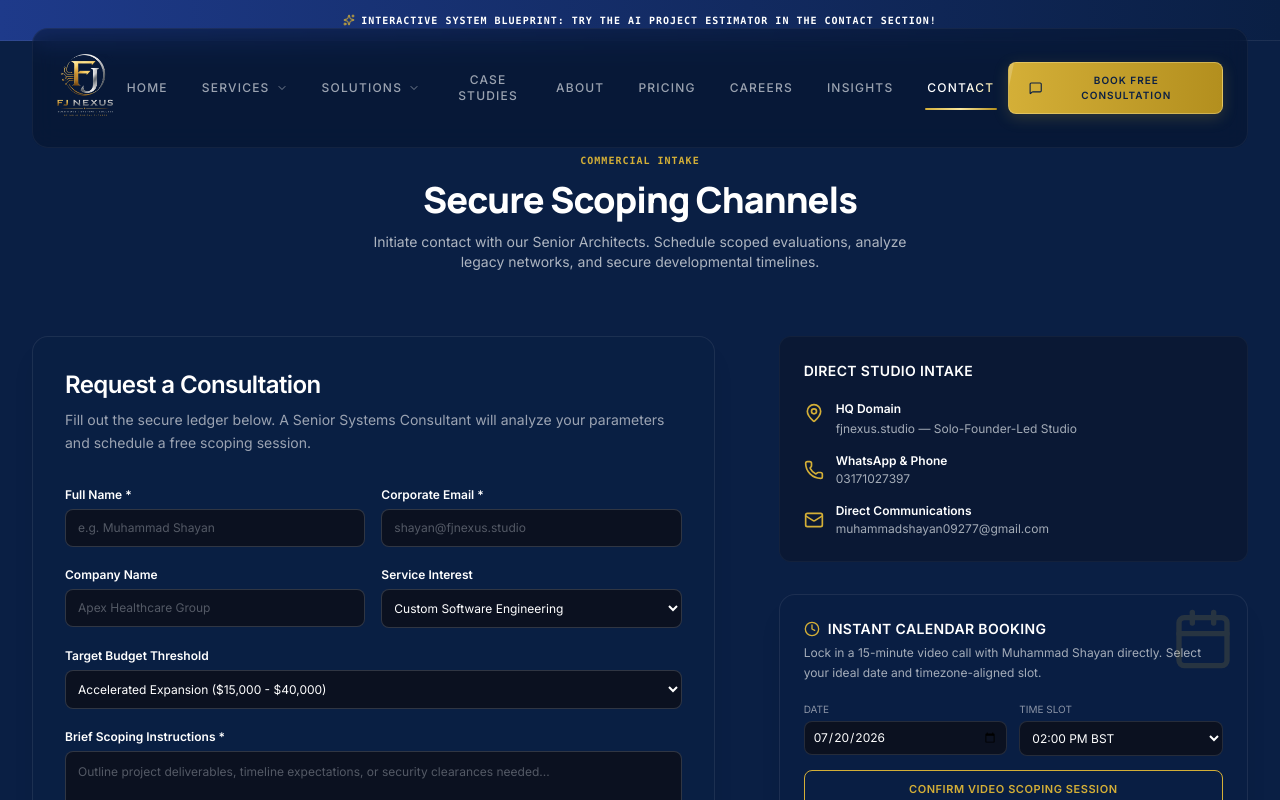
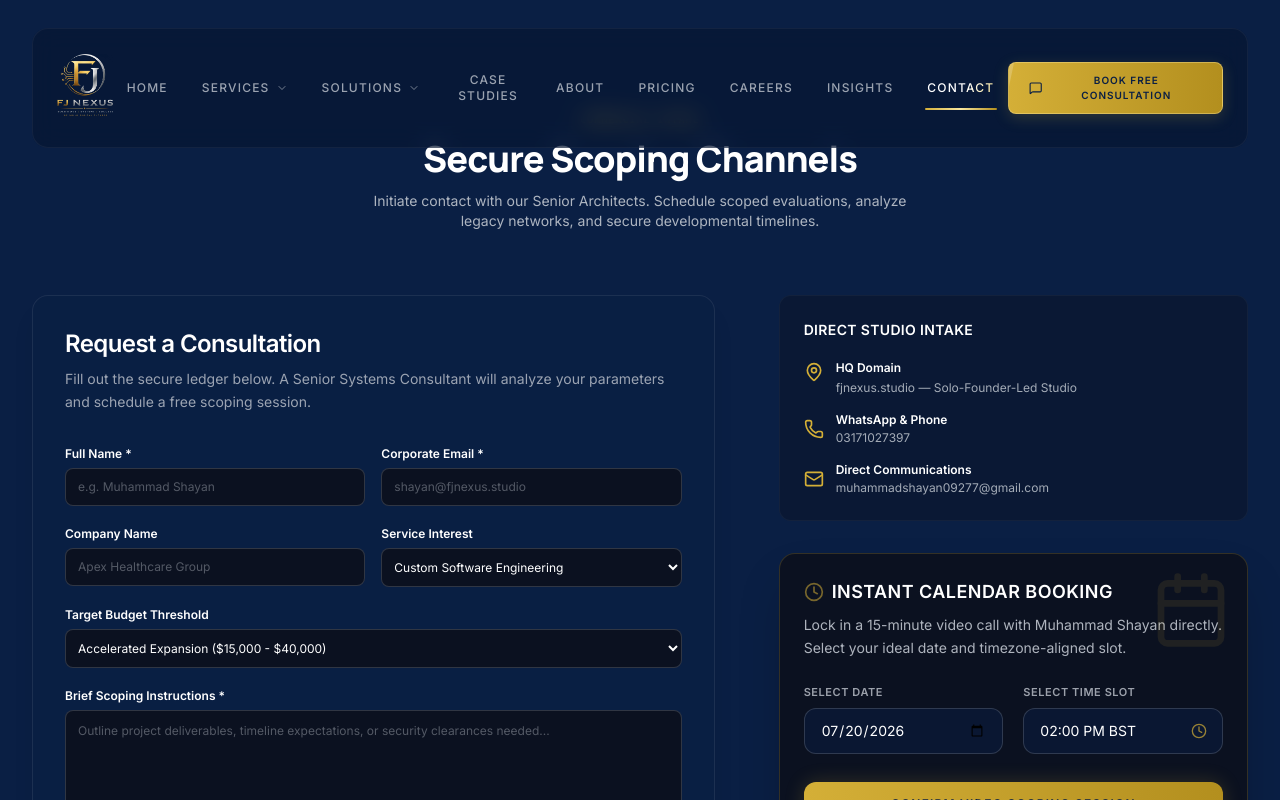
Before and after one commit to Muhammad-Shayan001/fj-nexus, a React (Vite) app: page / in a window 1280 px wide. Both pictures are taken after a click on the button "CONTACT". Shown: the top 800 px of the page. Built offline with nearby package versions, Linux system fonts and the light colour scheme.

Commit message:
Updated...

```diff
--- a/src/App.tsx
+++ b/src/App.tsx
@@ -1,7 +1,6 @@
 import React, { useState, useEffect } from 'react';
 import Header from './components/Header';
 import Footer from './components/Footer';
-import AIConsultant from './components/AIConsultant';
 import ContactForm from './components/ContactForm';
 import ServiceDetail from './components/ServiceDetail';
 import Logo from './components/Logo';
@@ -97,13 +96,7 @@ export default function App() {
   return (
     <div className="bg-[#0A1F44] min-h-screen text-[#C0C5CE] flex flex-col font-sans antialiased">
 
-      {/* Top Banner announcing Live Consultant */}
-      <div className="bg-gradient-to-r from-[#1E3A8A] to-[#0A1F44] border-b border-[#C0C5CE]/10 text-center py-2 px-4 z-50 relative">
-        <span className="text-[10px] font-mono tracking-widest text-white uppercase inline-flex items-center gap-1.5 font-bold">
-          <Sparkles className="h-3 w-3 text-[#D4AF37] animate-pulse" />
-          Interactive System Blueprint: Try the AI Project Estimator in the contact section!
-        </span>
-      </div>
+
 
       {/* Primary Header */}
       <Header
@@ -688,34 +681,6 @@ export default function App() {
             </section>
 
             {/* AI/Automation callout band */}
-            <section className="relative overflow-hidden py-20 bg-gradient-to-r from-[#6C5CE7] to-[#00C2FF] border-b border-[#C0C5CE]/10">
-              {/* Dot Texture */}
-              <div className="absolute inset-0 opacity-10 bg-[radial-gradient(#ffffff_1px,transparent_1px)] [background-size:20px_20px] pointer-events-none"></div>
-
-              <div className="max-w-7xl mx-auto px-4 sm:px-6 lg:px-8 relative grid grid-cols-1 lg:grid-cols-12 gap-8 items-center">
-                <div className="lg:col-span-8 flex flex-col gap-4">
-                  <span className="text-[10px] font-mono text-white bg-white/20 px-3 py-1 rounded-full self-start font-extrabold tracking-widest uppercase">
-                    AI & WORKFLOW AUTOMATION SPOTLIGHT
-                  </span>
-                  <h2 className="font-heading font-extrabold text-2xl sm:text-3xl text-white tracking-tight leading-tight">
-                    Bring deep-learning automation to your daily operations.
-                  </h2>
-                  <p className="font-sans text-xs sm:text-sm text-white/90 leading-relaxed max-w-xl">
-                    Our AI Systems integrate Gemini models securely. We build automated data-extraction algorithms, multi-speaker customer service transcription networks, and automated routing pipelines that secure your corporate privacy.
-                  </p>
-                </div>
-
-                <div className="lg:col-span-4 flex justify-end">
-                  <button
-                    onClick={triggerConsultation}
-                    className="px-6 py-4 bg-white text-[#0A1F44] font-sans font-bold text-xs tracking-wider uppercase rounded-lg transition-all duration-300 hover:scale-[1.03] shadow-2xl flex items-center gap-2"
-                  >
-                    <Terminal className="h-4 w-4" />
-                    Try AI Project Estimator
-                  </button>
-                </div>
-              </div>
-            </section>
 
             {/* Case Studies / Portfolio Preview */}
             <section className="py-20 sm:py-28 bg-[#0B1120] border-b border-[#C0C5CE]/10">
@@ -1425,24 +1390,6 @@ export default function App() {
 
             {/* Split layout Contact Form */}
             <ContactForm />
-
-            {/* Dynamic AI project estimator tool anchor spotlight! */}
-            <div className="mt-24 pt-12 border-t border-[#C0C5CE]/10">
-              <div className="flex flex-col items-center text-center gap-3 mb-12">
-                <span className="text-[10px] font-mono tracking-widest uppercase text-[#D4AF37] font-bold">
-                  TEST AN ACTIVE WORKFLOW DEMO
-                </span>
-                <h2 className="font-heading font-extrabold text-2xl sm:text-3xl text-white tracking-tight">
-                  Instant AI Architect Estimator
-                </h2>
-                <p className="font-sans text-xs sm:text-sm text-[#C0C5CE]/85 max-w-lg">
-                  Outline your requirements below. Our secure server-side Gemini AI engine will parse your specs and output a high-fidelity development proposal.
-                </p>
-              </div>
-
-              {/* Dynamic Gemini Tool */}
-              <AIConsultant />
-            </div>
           </div>
         )}
 
--- a/src/components/ContactForm.tsx
+++ b/src/components/ContactForm.tsx
@@ -1,5 +1,5 @@
 import React, { useState } from 'react';
-import { Mail, Phone, MapPin, Calendar, Clock, Loader2, Sparkles, Send } from 'lucide-react';
+import { Mail, Phone, MapPin, Calendar, Clock, Loader2, Sparkles, Send, CheckCircle2 } from 'lucide-react';
 
 export default function ContactForm() {
   const [name, setName] = useState('');
@@ -228,39 +228,42 @@ export default function ContactForm() {
         </div>
 
         {/* Interactive Calendly Schedule Simulator */}
-        <div className="bg-[#0A1F44]/30 border border-[#C0C5CE]/10 rounded-2xl p-6 shadow-xl relative overflow-hidden">
-          <div className="absolute top-0 right-0 p-3 opacity-15 pointer-events-none">
-            <Calendar className="h-16 w-16 text-[#D4AF37]" />
+        <div className="bg-[#0B1120] border border-[#D4AF37]/20 rounded-2xl p-6 shadow-2xl relative overflow-hidden group hover:border-[#D4AF37]/50 transition-all duration-500">
+          <div className="absolute top-0 right-0 p-4 opacity-10 group-hover:opacity-20 transition-opacity duration-500 pointer-events-none transform group-hover:scale-110">
+            <Calendar className="h-20 w-20 text-[#D4AF37]" />
           </div>
 
-          <h4 className="font-sans font-extrabold text-sm text-white uppercase tracking-wide flex items-center gap-2">
-            <Clock className="h-4 w-4 text-[#D4AF37]" />
+          <h4 className="font-sans font-extrabold text-lg text-white uppercase tracking-wide flex items-center gap-2 mb-2">
+            <Clock className="h-5 w-5 text-[#D4AF37] animate-pulse" />
             Instant Calendar Booking
           </h4>
-          <p className="font-sans text-xs text-[#C0C5CE]/85 mt-1 leading-relaxed">
+          <p className="font-sans text-sm text-[#C0C5CE]/90 leading-relaxed mb-6">
             Lock in a 15-minute video call with Muhammad Shayan directly. Select your ideal date and timezone-aligned slot.
           </p>
 
-          <form onSubmit={handleCalendarSubmit} className="flex flex-col gap-3.5 mt-5">
-            <div className="grid grid-cols-2 gap-3">
-              <div className="flex flex-col gap-1">
-                <span className="text-[10px] text-[#C0C5CE]/70 font-sans uppercase">Date</span>
+          <form onSubmit={handleCalendarSubmit} className="flex flex-col gap-5">
+            <div className="grid grid-cols-1 sm:grid-cols-2 gap-5">
+              <div className="flex flex-col gap-2">
+                <label className="text-[11px] text-[#C0C5CE]/80 font-sans uppercase font-bold tracking-wider">Select Date</label>
+                <div className="relative">
                   <input
                     type="date"
                     required
-                  min="2026-07-20"
+                    min={new Date().toISOString().split('T')[0]}
                     value={selectedDate}
                     onChange={(e) => setSelectedDate(e.target.value)}
-                  className="bg-[#0B1120] border border-[#C0C5CE]/15 rounded-lg py-2 px-2 text-xs text-white focus:outline-none focus:border-[#D4AF37]"
+                    className="w-full bg-[#0A1F44]/50 border border-[#C0C5CE]/20 rounded-xl py-3 px-4 text-sm text-white focus:outline-none focus:border-[#D4AF37] focus:ring-1 focus:ring-[#D4AF37] transition-all cursor-pointer hover:bg-[#0A1F44]/80"
                   />
                 </div>
+              </div>
 
-              <div className="flex flex-col gap-1">
-                <span className="text-[10px] text-[#C0C5CE]/70 font-sans uppercase">Time Slot</span>
+              <div className="flex flex-col gap-2">
+                <label className="text-[11px] text-[#C0C5CE]/80 font-sans uppercase font-bold tracking-wider">Select Time Slot</label>
+                <div className="relative">
                   <select
                     value={selectedTime}
                     onChange={(e) => setSelectedTime(e.target.value)}
-                  className="bg-[#0B1120] border border-[#C0C5CE]/15 rounded-lg py-2 px-2 text-xs text-white focus:outline-none focus:border-[#D4AF37]"
+                    className="w-full bg-[#0A1F44]/50 border border-[#C0C5CE]/20 rounded-xl py-3 px-4 text-sm text-white focus:outline-none focus:border-[#D4AF37] focus:ring-1 focus:ring-[#D4AF37] transition-all cursor-pointer hover:bg-[#0A1F44]/80 appearance-none"
                   >
                     <option value="09:00">09:00 AM BST</option>
                     <option value="11:30">11:30 AM BST</option>
@@ -268,18 +271,23 @@ export default function ContactForm() {
                     <option value="16:00">04:00 PM BST</option>
                     <option value="18:30">06:30 PM BST</option>
                   </select>
+                  <div className="absolute inset-y-0 right-0 flex items-center px-4 pointer-events-none">
+                    <Clock className="w-4 h-4 text-[#D4AF37]/70" />
+                  </div>
+                </div>
               </div>
             </div>
 
             <button
               type="submit"
-              className="w-full py-2.5 px-4 bg-transparent hover:bg-[#D4AF37] text-[#D4AF37] hover:text-[#0A1F44] border border-[#D4AF37] font-sans font-bold text-[11px] tracking-wider uppercase rounded-lg transition-all duration-300 flex items-center justify-center gap-1.5 cursor-pointer"
+              className="mt-2 w-full py-3.5 px-6 bg-gradient-to-r from-[#D4AF37] to-[#B38F1E] hover:from-[#F9E79F] hover:to-[#D4AF37] text-[#0A1F44] font-sans font-black text-xs tracking-widest uppercase rounded-xl transition-all duration-300 transform hover:scale-[1.02] shadow-[0_0_20px_rgba(212,175,55,0.2)] hover:shadow-[0_0_30px_rgba(212,175,55,0.4)] flex items-center justify-center gap-2 cursor-pointer"
             >
               Confirm Video Scoping Session
             </button>
 
             {calendarSuccess && (
-              <div className="bg-green-500/10 border border-green-500/20 text-green-400 p-3.5 rounded-lg text-[11px] leading-relaxed font-sans">
+              <div className="bg-green-500/10 border border-green-500/30 text-green-400 p-4 rounded-xl text-xs leading-relaxed font-sans flex items-center gap-2 animate-fade-in">
+                <CheckCircle2 className="w-4 h-4 flex-shrink-0" />
                 {calendarSuccess}
               </div>
             )}
```
Lines whose indentation alone changed are shown as unchanged.
